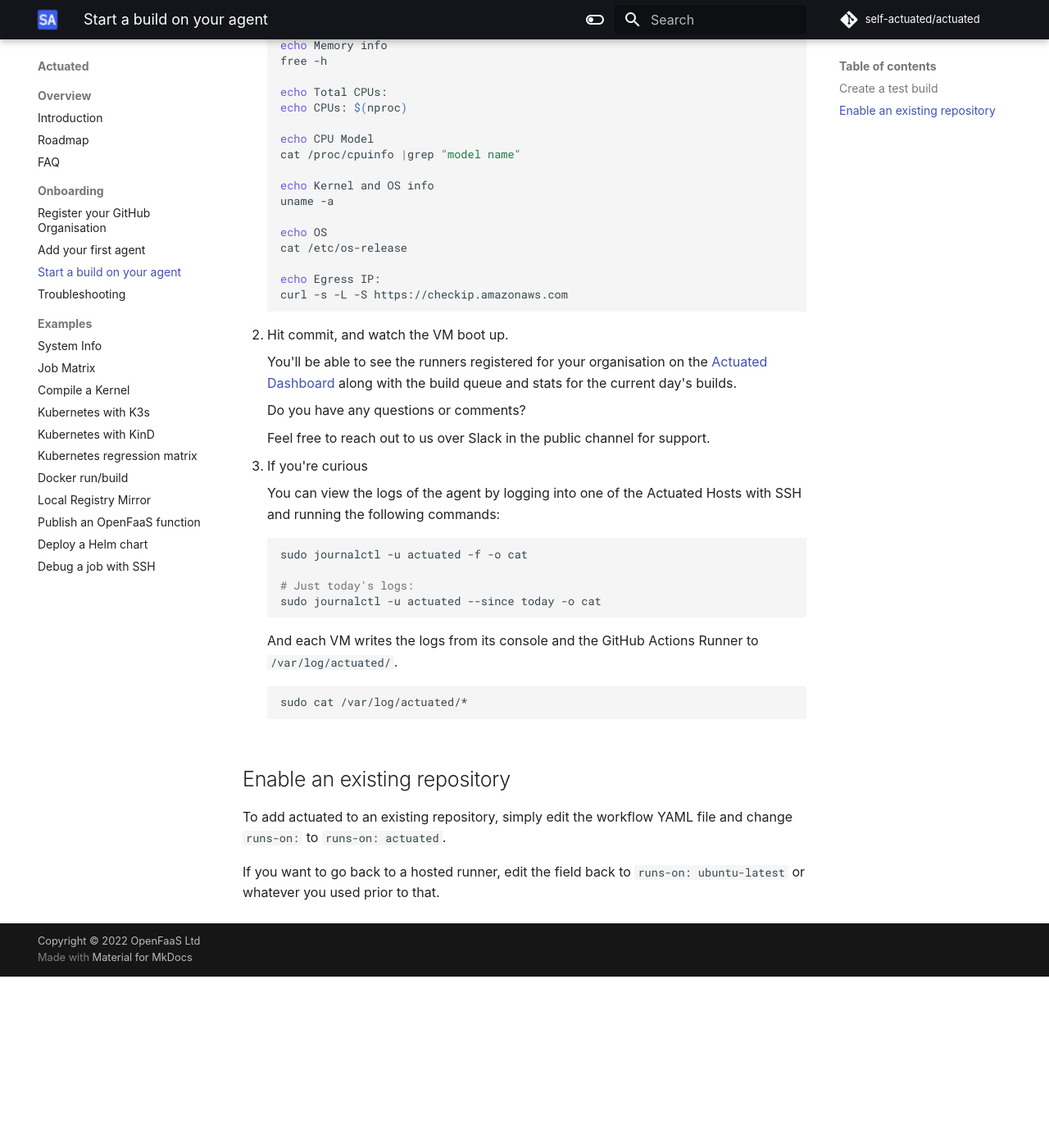
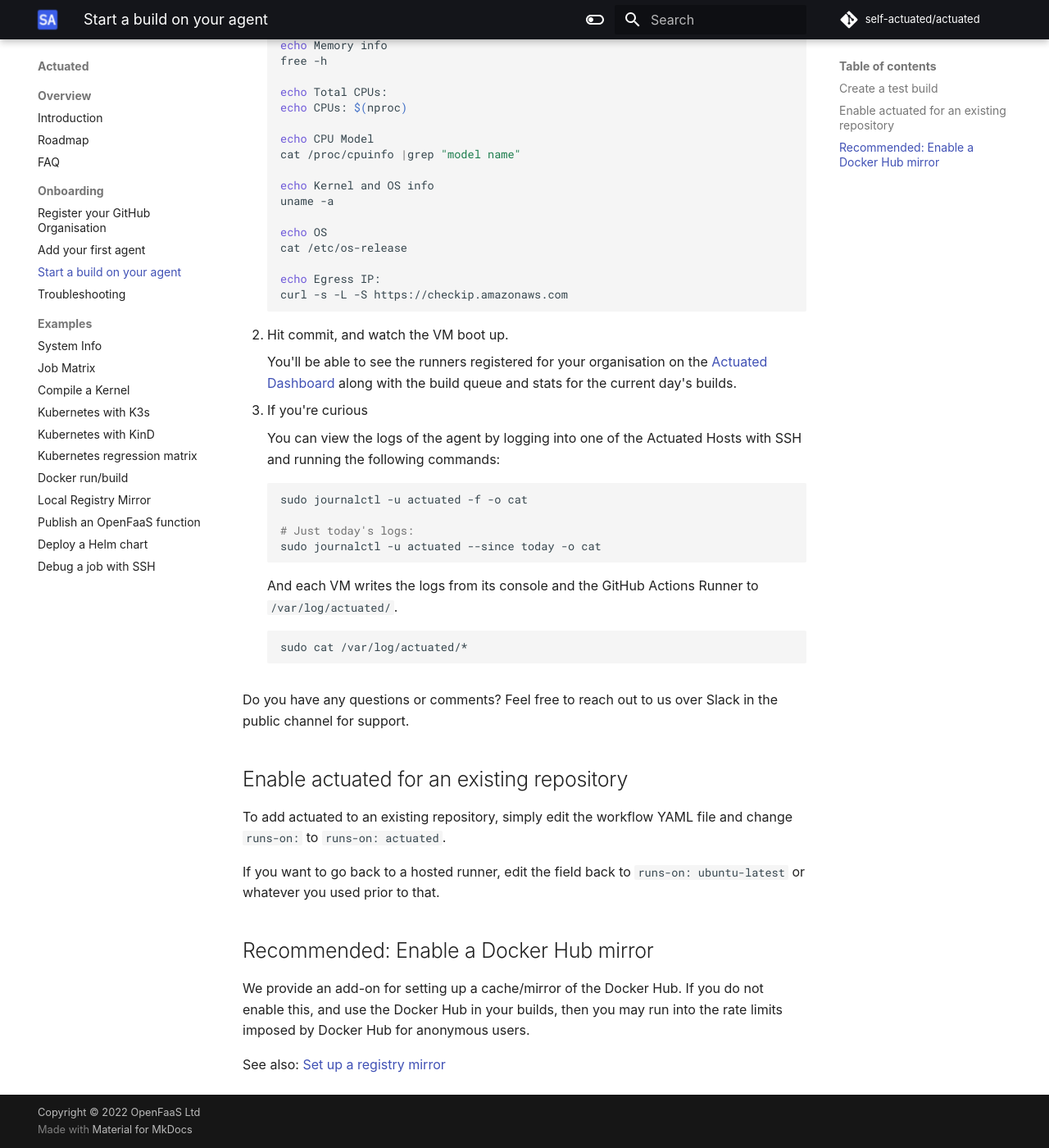
Before and after one commit to welteki/docs.actuated.dev, an MkDocs documentation site: the page built from docs/test-build.md, in a window 1280 px wide and 1400 px high, scrolled down 1175 px. Shown: the whole window at 82% size. Built offline with MkDocs 1.6.1 and Material for MkDocs 9.7.7, drawn with Linux system fonts in a browser that asks for light colours; some web fonts are replaced; before the commit the page ends 2366 px from its top, so only the background shows below that.

Commit message:
Enable registry link
Signed-off-by: Alex Ellis (OpenFaaS Ltd) <alexellis2@gmail.com>

````diff
--- a/docs/test-build.md
+++ b/docs/test-build.md
@@ -93,8 +89,16 @@
     sudo cat /var/log/actuated/*
     ```
 
-## Enable an existing repository
+Do you have any questions or comments? Feel free to reach out to us over Slack in the public channel for support.
+
+## Enable actuated for an existing repository
 
 To add actuated to an existing repository, simply edit the workflow YAML file and change `runs-on:` to `runs-on: actuated`.
 
 If you want to go back to a hosted runner, edit the field back to `runs-on: ubuntu-latest` or whatever you used prior to that.
+
+## Recommended: Enable a Docker Hub mirror
+
+We provide an add-on for setting up a cache/mirror of the Docker Hub. If you do not enable this, and use the Docker Hub in your builds, then you may run into the rate limits imposed by Docker Hub for anonymous users.
+
+See also: [Set up a registry mirror](/examples/registry-mirror.md)
````
Also changed, not shown: other parts of docs/test-build.md (+0 -4 lines).
